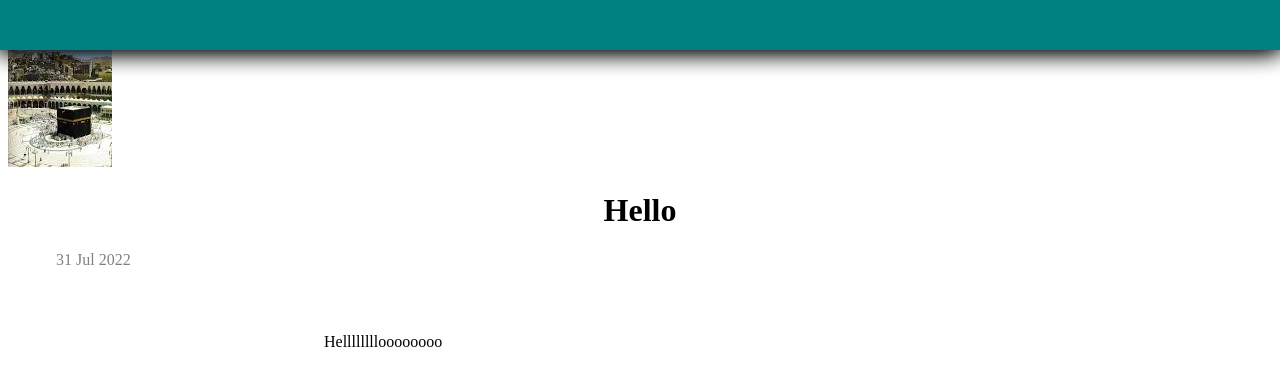
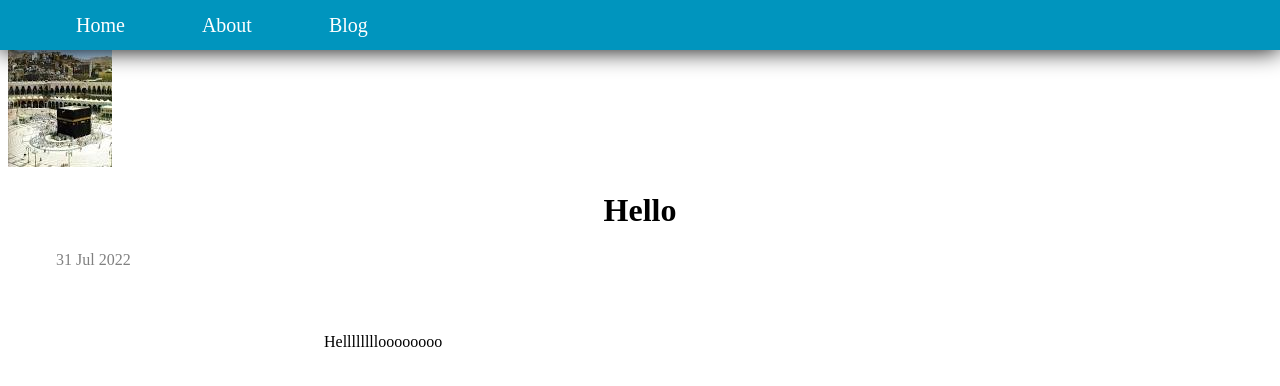
Before and after one commit to mumtazf/blog, a Jekyll site: the page built from docs/_posts/2022-07-31-yay.md, in a window 1280 px wide. Shown: the top 386 px of the page. Built offline with Jekyll 4.4.1, drawn with Linux system fonts in a browser that asks for light colours.

Commit message:
adding navbar

```diff
--- a/docs/_layouts/post.html
+++ b/docs/_layouts/post.html
@@ -6,9 +6,7 @@
     <link rel = "stylesheet" href = "{{site.github.url}}/assets/style.css">
 </head>
 
-<header>
-
-</header>
+<body>
 
 <main>
     <div class = "featured-image">
@@ -19,6 +17,8 @@
     <span class = "date">{{page.date | date_to_string}}  </span>
 
     <div class = "blog-content">
-    {{content}}
+        {{content}}
     </div>
 </main>
+
+</body>
--- a/docs/assets/style.css
+++ b/docs/assets/style.css
@@ -34,7 +34,8 @@
 }
 
 header {
-    background-color: teal;
+    background-color: #0095BE;
+    color: white;
     position: fixed;
     left: 0;
     right: 0;
@@ -57,11 +58,13 @@
 header li a {
     color: rgb(255, 255, 255);
     text-decoration: none;
+    padding: 14px 16px;
 }
 
 header li a:hover{
     background-color: #FFD572;
     color: #061e56;
+    padding: 14px 16px;
 }
 
 header li a.active{
```
Also changed, not shown: docs/_includes/navigation.html (+0 -34 lines).
